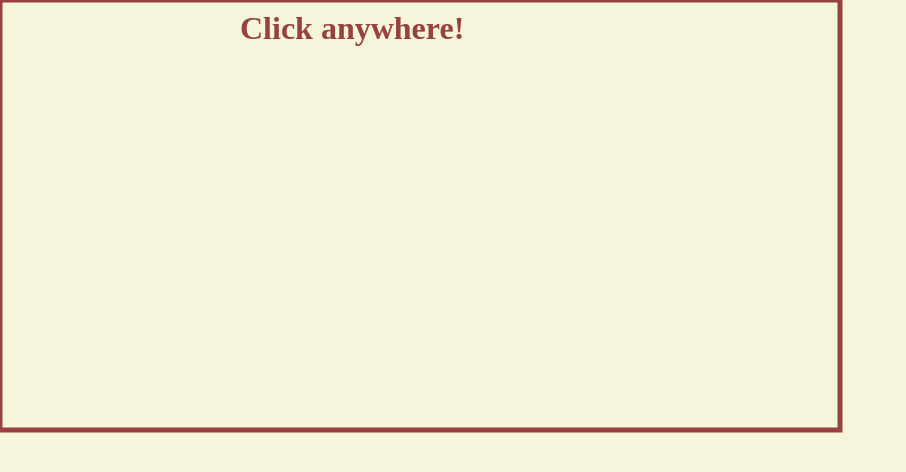
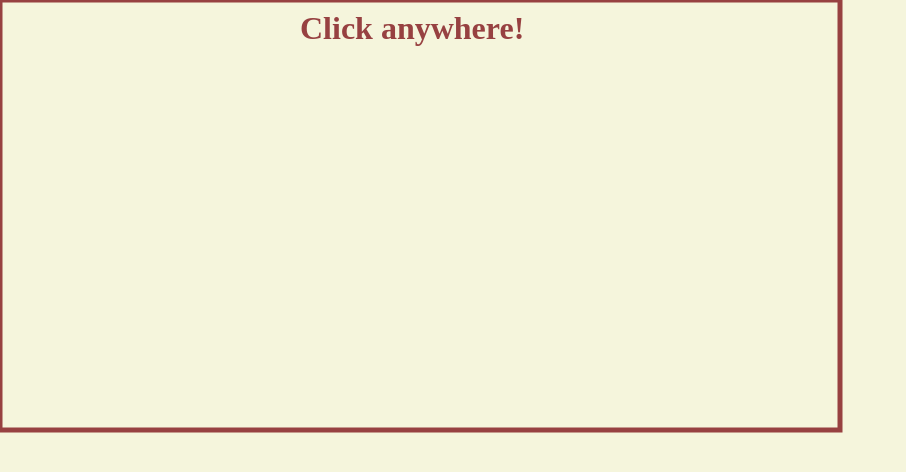
Before and after one commit to soojsooj/MIT-work, a plain HTML site: page randomwalk/randomWalk2.html in a window 1280 px wide. Shown: the whole page, without its empty margins (0-906 px from the left). Drawn offline with Linux system fonts and the light colour scheme.

Commit message:
move h1 location

```diff
--- a/randomwalk/mystyle.css
+++ b/randomwalk/mystyle.css
@@ -24,6 +24,6 @@ body {
 h1 {
   color: rgb(151, 65, 65);
   position: relative;
-  margin-left: 240px;
+  margin-left: 300px;
   margin-top: 10px;
 }
```
